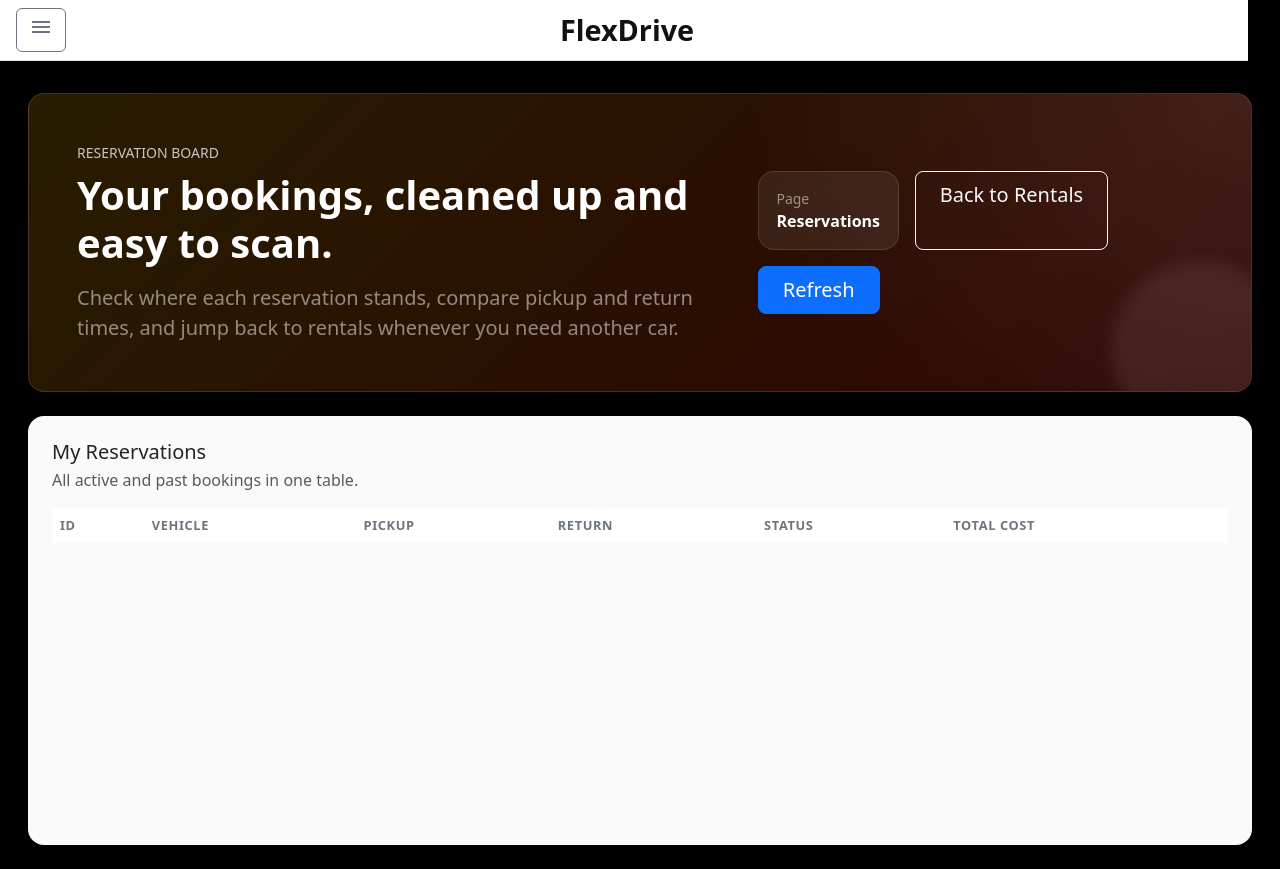
After one commit to BrentHubbers/FlexDrive, a Python web app: template app/templates/reservation.html in a window 1280 px wide. The commit adds this page. Run offline with Jinja, Linux system fonts and the light colour scheme; the template is opened without the code that fills it, so the values that code supplies are empty; some libraries are stand-ins or nearby versions.

Commit message:
New updates on UI

```diff
--- a/app/routers/index.py
+++ b/app/routers/index.py
@@ -1,6 +1,6 @@
 from fastapi.responses import RedirectResponse
 from fastapi import Request, status
-from app.dependencies.auth import IsUserLoggedIn, get_current_user, is_admin
+from app.dependencies.auth import IsUserLoggedIn
 from app.dependencies.session import SessionDep
 from . import router
 
@@ -12,9 +12,6 @@ async def index_view(
     db: SessionDep
 ):
     if user_logged_in:
-        user = await get_current_user(request, db)
-        if await is_admin(user):
-            return RedirectResponse(url=request.url_for('admin_home_view'), status_code=status.HTTP_303_SEE_OTHER)
         return RedirectResponse(url=request.url_for('user_home_view'), status_code=status.HTTP_303_SEE_OTHER)
     response = RedirectResponse(url=request.url_for('login_view'), status_code=status.HTTP_303_SEE_OTHER)
     response.delete_cookie(
--- a/app/static/js/app.js
+++ b/app/static/js/app.js
@@ -261,6 +261,12 @@ async function loadMyReservations() {
     listEl.innerHTML = reservations.map(reservationRowTemplate).join("");
 }
 
+function bindReservationEvents() {
+    document.querySelector("#reservation-refresh")?.addEventListener("click", () => {
+        loadMyReservations();
+    });
+}
+
 async function reserveVehicle(vehicleId, location) {
     const fromValue = document.querySelector(`#from-${vehicleId}`)?.value;
     const toValue = document.querySelector(`#to-${vehicleId}`)?.value;
@@ -284,7 +290,7 @@ async function reserveVehicle(vehicleId, location) {
             method: "POST",
             body: JSON.stringify(payload),
         });
-        await Promise.all([loadVehicles(), loadMyReservations()]);
+        await loadVehicles();
     } catch (err) {
         alert(`Reservation failed: ${err.message}`);
     }
@@ -634,14 +640,20 @@ function bindAdminEvents() {
 }
 
 async function main() {
-    const isRentalPage = Boolean(document.querySelector("#vehicle-list"));
+    const isVehiclePage = Boolean(document.querySelector("#vehicle-list"));
+    const isReservationPage = Boolean(document.querySelector("#reservation-list"));
     const isAdminPage = Boolean(document.querySelector("#admin-stats"));
 
-    if (isRentalPage) {
+    if (isVehiclePage) {
         bindRentalEvents();
         await loadLocations();
         initializeTrinidadMap();
-        await Promise.all([loadVehicles(), loadMyReservations()]);
+        await loadVehicles();
+    }
+
+    if (isReservationPage && !isVehiclePage) {
+        bindReservationEvents();
+        await loadMyReservations();
     }
 
     if (isAdminPage) {
--- a/app/templates/authenticated-base.html
+++ b/app/templates/authenticated-base.html
@@ -63,6 +63,31 @@
 
     .navbar {
         border-bottom: 1px solid #ffffff;
+        width: 100%;
+        border-radius: 0 !important;
+    }
+
+    .top-header-bar {
+        margin: -1rem -1rem 1rem -1rem;
+        background: #ffffff;
+        border-bottom: 1px solid #e5e5e5;
+        display: flex;
+        align-items: center;
+        gap: 1rem;
+    }
+
+    .top-header-brand {
+        flex: 1;
+        text-align: center;
+        font-weight: 700;
+        font-size: 1.8rem;
+        color: #111111;
+        text-decoration: none;
+    }
+
+    .top-header-spacer {
+        width: 2.75rem;
+        flex: 0 0 2.75rem;
     }
 </style>
 
@@ -74,23 +99,35 @@
 {% block content %}
 <div id="wrapper">
 
-    <nav id="sidebar" class="p-3 d-flex flex-column vh-100">
+    <nav id="sidebar" class="p-3 d-flex flex-column vh-100 collapsed">
         <h4 class="mb-4 text-center py-4">
-            <a href="/app" class="text-white text-decoration-none">FlexDrive</a>
+            <a href="/app" class="text-white text-decoration-none fs-3">Dashboard</a>
         </h4>
 
         <ul class="nav nav-pills flex-column gap-2 flex-grow-1">
             <li class="nav-item">
                 <a class="nav-link d-flex align-items-center {{ 'active' if request.path == '/app' }}" href="/app">
+                    <span class="material-symbols-outlined me-2">dashboard</span>
+                    Home
+                </a>
+            </li>
+            <li class="nav-item">
+                <a class="nav-link d-flex align-items-center {{ 'active' if request.path == '/vehicles' }}" href="/vehicles">
                     <span class="material-symbols-outlined me-2">directions_car</span>
-                    Rentals
+                    Vehicles
+                </a>
+            </li>
+            <li class="nav-item">
+                <a class="nav-link d-flex align-items-center {{ 'active' if request.path == '/reservations' }}" href="/reservations">
+                    <span class="material-symbols-outlined me-2">event_list</span>
+                    Reservations
                 </a>
             </li>
             {% if user.role == 'admin' %}
             <li class="nav-item">
                 <a class="nav-link d-flex align-items-center {{ 'active' if request.path == '/admin' }}" href="/admin">
-                    <span class="material-symbols-outlined me-2">dashboard</span>
-                    Admin Dashboard
+                    <span class="material-symbols-outlined me-2">Dashboard</span>
+                    Admin Panel
                 </a>
             </li>
             {% endif %}
@@ -105,14 +142,17 @@
     </nav>
 
     <div id="content">
-        <nav class="navbar navbar-expand-lg bg-white mb-4 px-3 rounded-3 shadow-sm">
+        <nav class="navbar navbar-expand-lg mb-4 px-3 top-header-bar">
             <button class="btn btn-outline-secondary" id="menu-toggle">
                 <span class="material-symbols-outlined md-dark">menu</span>
             </button>
 
-            <div class="ms-auto d-flex align-items-center gap-3">
-                <span class="fw-semibold">Welcome back, {{user.username}}</span>
-            </div>
+            <a href="/app" class="top-header-brand">
+                FlexDrive
+            </a>
+
+            <span class="top-header-spacer" aria-hidden="true"></span>
+
         </nav>
 
         <div class="row">
--- /dev/null
+++ b/app/templates/reservation.html
@@ -0,0 +1,116 @@
+{% extends "authenticated-base.html" %}
+
+{% block external_js %}
+<script src="{{ url_for('static', path='js/app.js')}}"></script>
+{% endblock %}
+
+{% block additional_styles %}
+<style>
+    .reservation-hero {
+        background: linear-gradient(135deg, rgba(247, 181, 0, 0.16), rgba(177, 10, 10, 0.25)),
+            radial-gradient(circle at top right, rgba(255, 255, 255, 0.12), transparent 40%);
+        border: 1px solid rgba(255, 255, 255, 0.12);
+        box-shadow: 0 22px 60px rgba(0, 0, 0, 0.2);
+        overflow: hidden;
+    }
+
+    .reservation-hero::after {
+        content: "";
+        position: absolute;
+        inset: auto -40px -50px auto;
+        width: 180px;
+        height: 180px;
+        border-radius: 50%;
+        background: rgba(255, 255, 255, 0.08);
+        filter: blur(8px);
+    }
+
+    .reservation-metric {
+        background: rgba(255, 255, 255, 0.08);
+        border: 1px solid rgba(255, 255, 255, 0.12);
+        border-radius: 1rem;
+        padding: 1rem 1.1rem;
+        backdrop-filter: blur(8px);
+    }
+
+    .reservation-table-card {
+        background: rgba(255, 255, 255, 0.98);
+        box-shadow: 0 20px 50px rgba(0, 0, 0, 0.2);
+    }
+
+    .reservation-page {
+        min-height: calc(100vh - 2rem);
+        display: flex;
+        flex-direction: column;
+    }
+
+    .reservation-table-card {
+        flex: 1;
+    }
+
+    .reservation-table-card .table thead th {
+        border-bottom: 0;
+        color: #6c757d;
+        text-transform: uppercase;
+        font-size: 0.8rem;
+        letter-spacing: 0.05em;
+    }
+
+    .reservation-table-card .table tbody tr:hover {
+        background: rgba(177, 10, 10, 0.04);
+    }
+</style>
+{% endblock %}
+
+{% block subpage_content %}
+<div class="container-fluid py-2 reservation-page">
+    <div class="card reservation-hero text-white mb-4 position-relative">
+        <div class="card-body p-4 p-lg-5 position-relative">
+            <div class="d-flex flex-column flex-lg-row justify-content-between align-items-lg-center gap-4">
+                <div class="col-lg-7">
+                    <div class="text-uppercase small opacity-75 mb-2">Reservation board</div>
+                    <h1 class="display-6 fw-bold mb-3">Your bookings, cleaned up and easy to scan.</h1>
+                    <p class="lead mb-0 text-white-50">
+                        Check where each reservation stands, compare pickup and return times, and jump back to rentals whenever you need another car.
+                    </p>
+                </div>
+                <div class="d-flex flex-wrap gap-3">
+                    <div class="reservation-metric">
+                        <div class="small text-white-50">Page</div>
+                        <div class="fw-semibold">Reservations</div>
+                    </div>
+                    <a href="/app" class="btn btn-outline-light btn-lg px-4">Back to Rentals</a>
+                    <button class="btn btn-primary btn-lg px-4" id="reservation-refresh">Refresh</button>
+                </div>
+            </div>
+        </div>
+    </div>
+
+    <div class="card reservation-table-card border-0">
+        <div class="card-body p-4">
+            <div class="d-flex justify-content-between align-items-center mb-3">
+                <div>
+                    <h5 class="card-title mb-1">My Reservations</h5>
+                    <p class="text-muted mb-0">All active and past bookings in one table.</p>
+                </div>
+            </div>
+
+            <div class="table-responsive">
+                <table class="table table-hover align-middle mb-0">
+                    <thead>
+                        <tr>
+                            <th>ID</th>
+                            <th>Vehicle</th>
+                            <th>Pickup</th>
+                            <th>Return</th>
+                            <th>Status</th>
+                            <th>Total Cost</th>
+                        </tr>
+                    </thead>
+                    <tbody id="reservation-list"></tbody>
+                </table>
+            </div>
+        </div>
+    </div>
+</div>
+{% endblock %}
```
Also changed, not shown: app/routers/user_home.py (+30 -0 lines), app/templates/app.html (+141 -114 lines), app/templates/vehicle.html (added, +248 -0 lines), app/static/img/logo.svg (added), logo.svg (added).
